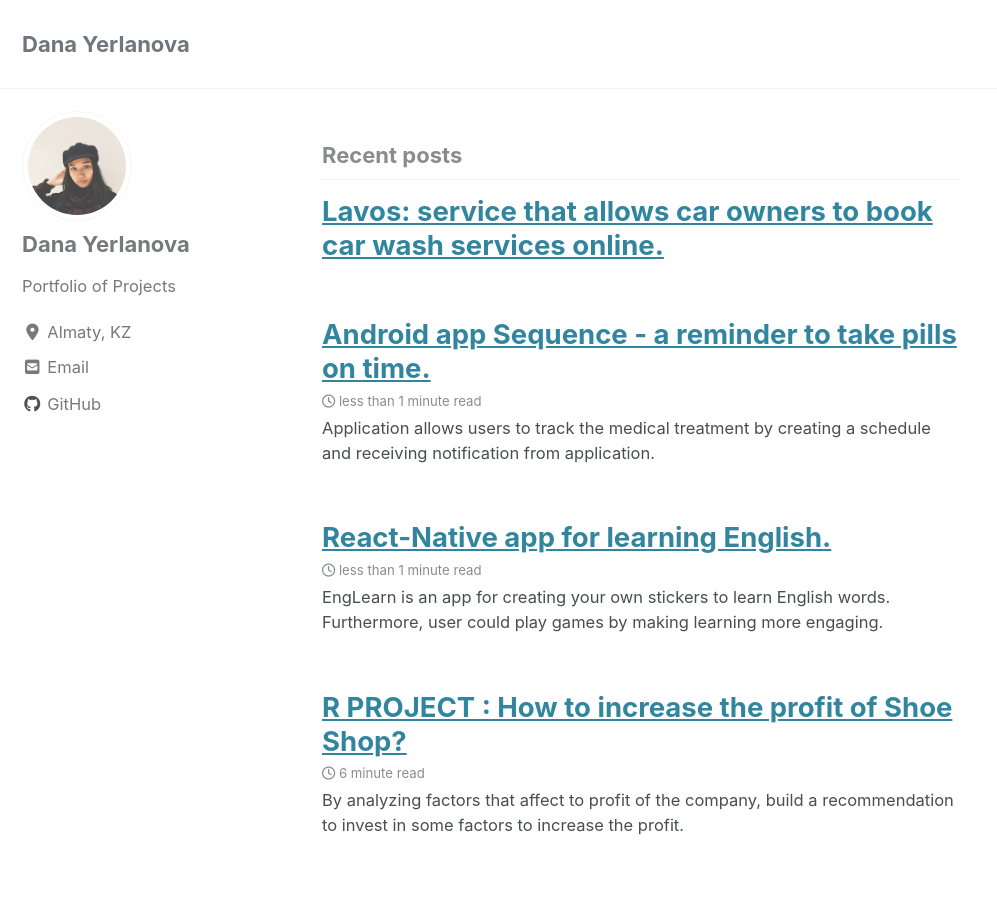
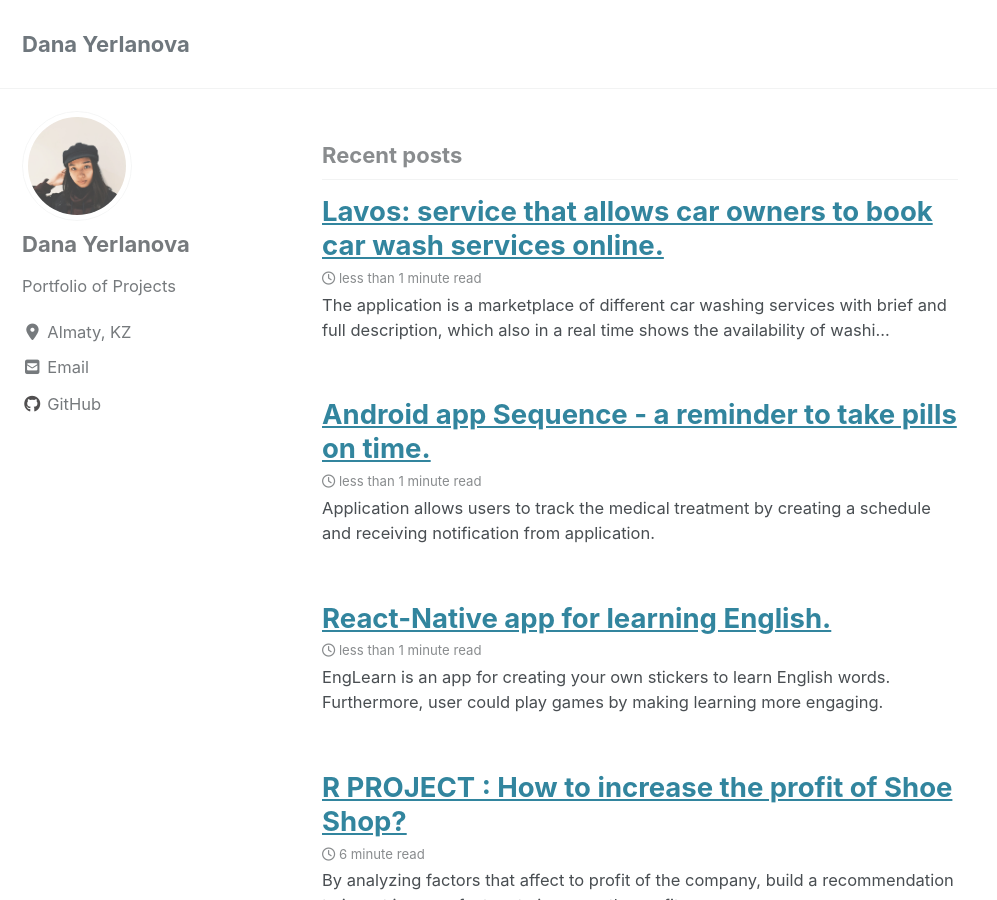
Before and after one commit to yerlandana/yerlandana.github.io, a Jekyll site: the page built from index.html, in a window 1280 px wide and 900 px high. Shown: the whole window, without its empty margins (0-997 px from the left). Built offline with Jekyll 4.4.1, drawn with Linux system fonts in a browser that asks for light colours; cached includes are drawn as plain includes; nearby versions of some CDN libraries; the list of posts is cut into pages by our own code.

Commit message:
changed description123

```diff
--- a/_config.yml
+++ b/_config.yml
@@ -328,10 +328,10 @@
       title: "Lavos - car washing service reservation application in Kazakhstan."
       excerpt: "The application is a marketplace of different car washing services with brief and full
       description, which also in a real time shows the availability of washing room in a particular
-      sesrvice."
+      service."
       layout: single
       author_profile: true
-      read_time: 12 minutes to read
+      read_time: "7 minutes to read"
       comments: true
       share: true
 
--- a/_posts/2020-01-12-lavos.md
+++ b/_posts/2020-01-12-lavos.md
@@ -2,4 +2,12 @@
 title: "Lavos: service that allows car owners to book car wash services online."
 date: 2020-01-12
 tags: [java, Android app, Firebase Database, OOP]
+excerpt: "The application is a marketplace of different car washing services with brief and full
+description, which also in a real time shows the availability of washing room in a particular
+service."
+layout: single
+author_profile: true
+read_time: "7 minutes to read"
+comments: true
+share: true
 ---
```
